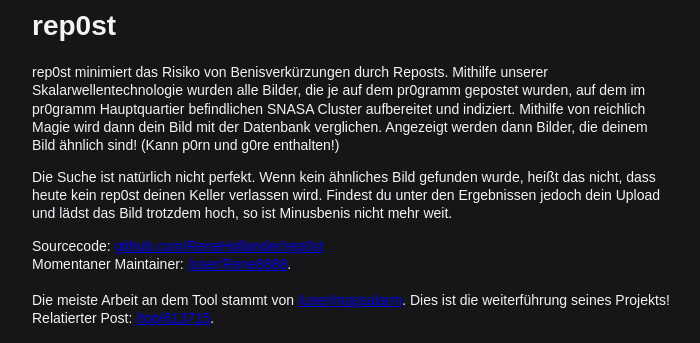
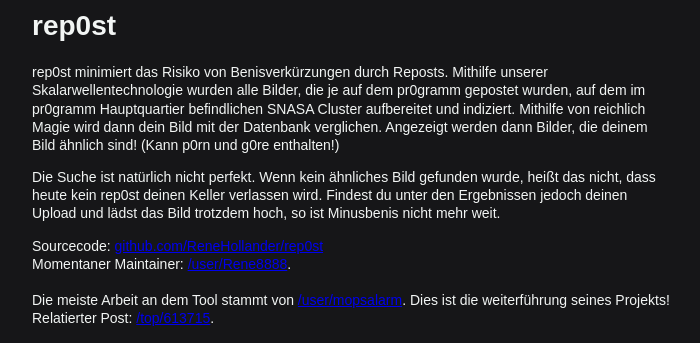
Before and after one commit to ReneHollander/rep0st, a Flask app: template web/templates/index.html in a window 1280 px wide. Shown: the top 343 px of the page, without its empty margins (288-988 px from the left). Run offline with Flask 2, Linux system fonts and the light colour scheme; the template is opened without the code that fills it, so the values that code supplies are empty; parts of the project's set-up code (start-up, migrations or seed data) failed here and were passed over.

Commit message:
Update index.html

```diff
--- a/web/templates/index.html
+++ b/web/templates/index.html
@@ -21,7 +21,7 @@
 <p>
     Die Suche ist natürlich nicht perfekt. Wenn kein ähnliches Bild gefunden
     wurde, heißt das nicht, dass heute kein rep0st deinen Keller verlassen wird.
-    Findest du unter den Ergebnissen jedoch dein Upload und lädst das Bild trotzdem
+    Findest du unter den Ergebnissen jedoch deinen Upload und lädst das Bild trotzdem
     hoch, so ist Minusbenis nicht mehr weit.
 </p>
 <p>
```
